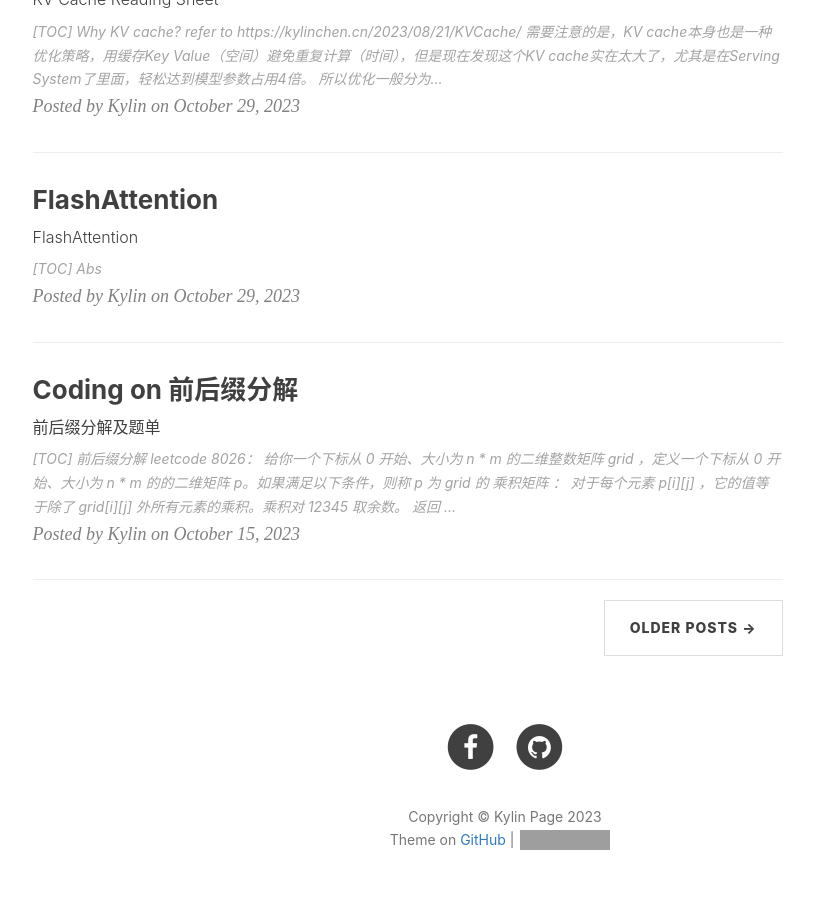
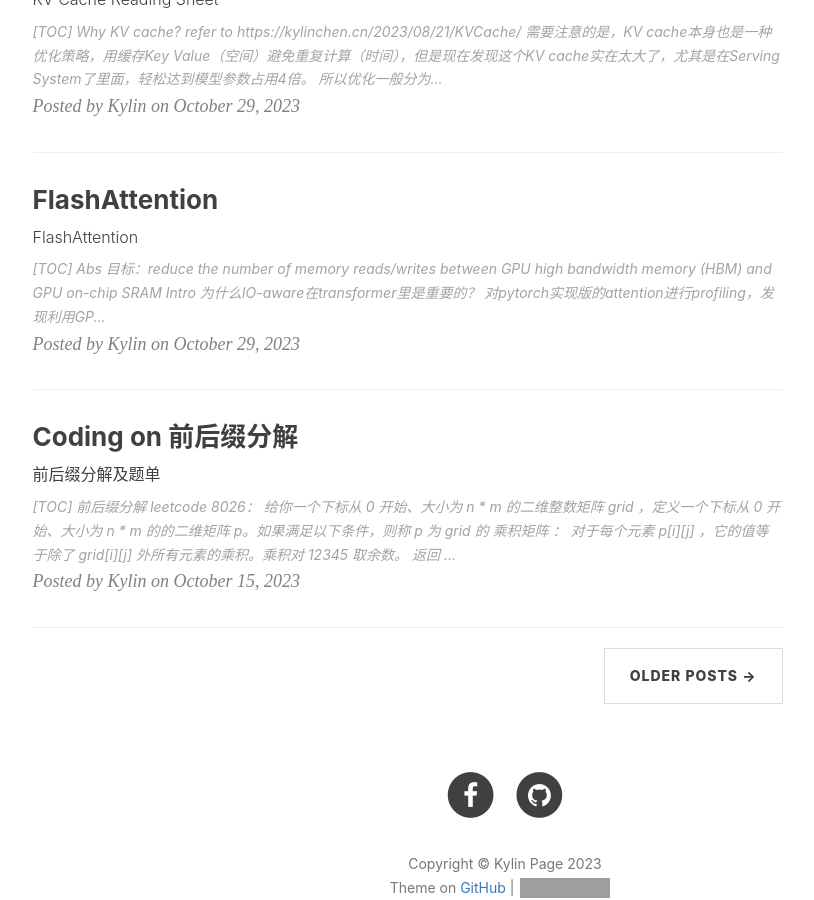
Before and after one commit to KylinC/KylinC.github.io, a Jekyll site: the page built from index.html, in a window 1280 px wide and 900 px high, scrolled down 2029 px. Shown: the whole window, without its empty margins (135-949 px from the left). Built offline with Jekyll 4.4.1, drawn with Linux system fonts in a browser that asks for light colours; nearby versions of some CDN libraries; the list of posts is cut into pages by our own code; comment, search, counter and statistics services are not loaded; grey boxes are pictures that could not be loaded.

Commit message:
update from mac

```diff
--- a/_posts/2023-10-29-FlashAttention.md
+++ b/_posts/2023-10-29-FlashAttention.md
@@ -15,3 +15,43 @@
 [TOC]
 
 ### Abs
+
+目标：reduce the number of memory reads/writes between GPU high bandwidth memory (HBM) and GPU on-chip SRAM
+
+<img src="http://kylinhub.oss-cn-shanghai.aliyuncs.com/uPic/%E6%88%AA%E5%B1%8F2023-12-07%2010.08.43.png" alt="截屏2023-12-07 10.08.43" style="zoom:53%;" />
+
+
+
+### Intro
+
+为什么IO-aware在transformer里是重要的？
+
+对pytorch实现版的attention进行profiling，发现利用GPU并行性最好的matmul占比其实不高
+
+<img src="http://kylinhub.oss-cn-shanghai.aliyuncs.com/uPic/%E6%88%AA%E5%B1%8F2023-12-07%2010.30.20.png" alt="截屏2023-12-07 10.30.20" style="zoom:33%;" />
+
+而其他操作却是IO-bound的状态：
+
+![截屏2023-12-07 10.28.46](http://kylinhub.oss-cn-shanghai.aliyuncs.com/uPic/%E6%88%AA%E5%B1%8F2023-12-07%2010.28.46.png)
+
+
+
+### Method
+
+主要方法，相比于整个attention加载，逐步加载，逐步存入：
+
+![640-1](http://kylinhub.oss-cn-shanghai.aliyuncs.com/uPic/640-1.png)
+
+但是有一个比较关键的问题是softmax的分块算法（因为其他op的分解已经很成熟）
+
+flash attention 分块softmax算法证明[^1]
+
+- 为解决HBM重复读写问题，提出了tiling算法（右图）。这个算法中最重要的还是解决softmax的forword、backward分块。
+- 为解决backword过程需要O(n^2)储存的问题（也一同解决HBM重复读写问题），提出了recomputation算法。
+
+
+
+### Reference
+
+[^1]: 从 FlashAttention 到 PagedAttention, 如何进一步优化 Attention 性能 https://zhuanlan.zhihu.com/p/638468472
+[^2]: FlashAttention核心逻辑以及V1 V2差异总结 https://zhuanlan.zhihu.com/p/665170554
```
Also changed, not shown: other parts of _posts/2023-10-29-FlashAttention.md (+1 -1 lines), 1 other file.
